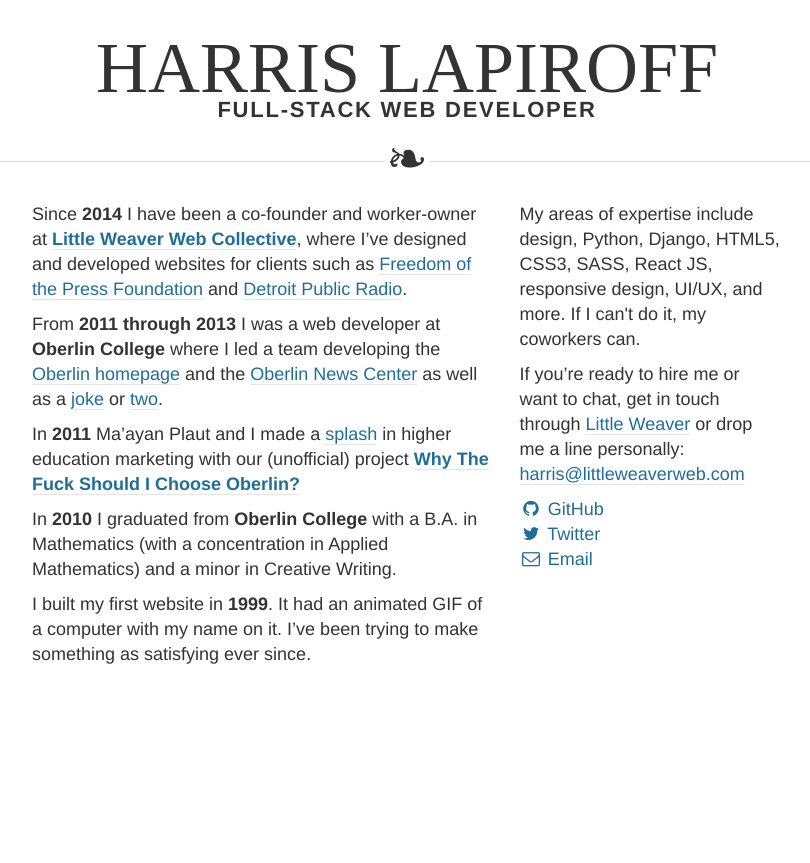
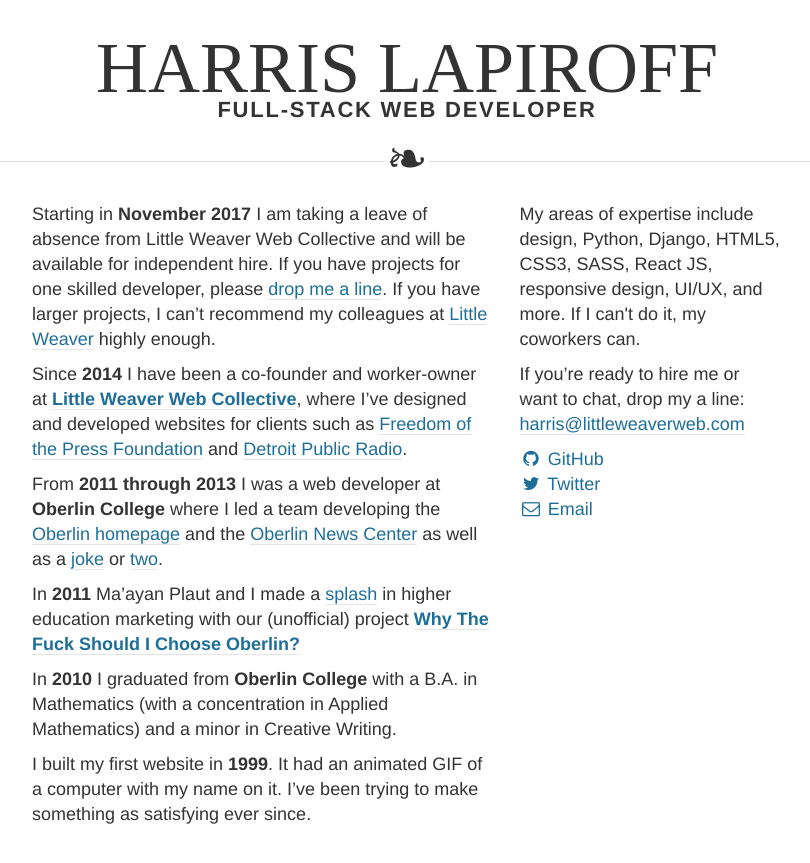
Before and after one commit to harrislapiroff/chromamine.com, a Jekyll site: the page built from index.md, in a window 1280 px wide. Shown: the top 863 px of the page, without its empty margins (233-1043 px from the left). Built offline with Jekyll 4.4.1, drawn with Linux system fonts in a browser that asks for light colours; nearby versions of some CDN libraries.

Commit message:
Update homepage to reflect hiatus

```diff
--- a/_layouts/home.html
+++ b/_layouts/home.html
@@ -13,9 +13,7 @@
 			it, my coworkers can.
 		</p>
 		<p>
-			If you’re ready to hire me or want to chat, get in touch
-			through <a href="http://littleweaverweb.com/">Little Weaver</a> or
-			drop me a line personally:
+			If you’re ready to hire me or want to chat, drop my a line:
 			<a href="mailto:harris@littleweaverweb.com">harris@littleweaverweb.com</a>
 		</p>
 		<p>
--- a/index.md
+++ b/index.md
@@ -1,6 +1,8 @@
 ---
 layout: home
 ---
+
+Starting in **November 2017** I am taking a leave of absence from Little Weaver Web Collective and will be available for independent hire. If you have projects for one skilled developer, please [drop me a line](mailto:harris@chromamine.com). If you have larger projects, I can't recommend my colleagues at [Little Weaver](http://littleweaverweb.com/) highly enough.
 
 Since **2014** I have been a co-founder and worker-owner at [**Little Weaver Web Collective**](http://littleweaverweb.com/), where I've designed and developed websites for clients such as [Freedom of the Press Foundation](http://freedom.press/) and [Detroit Public Radio](http://wdet.org/).
 
```
